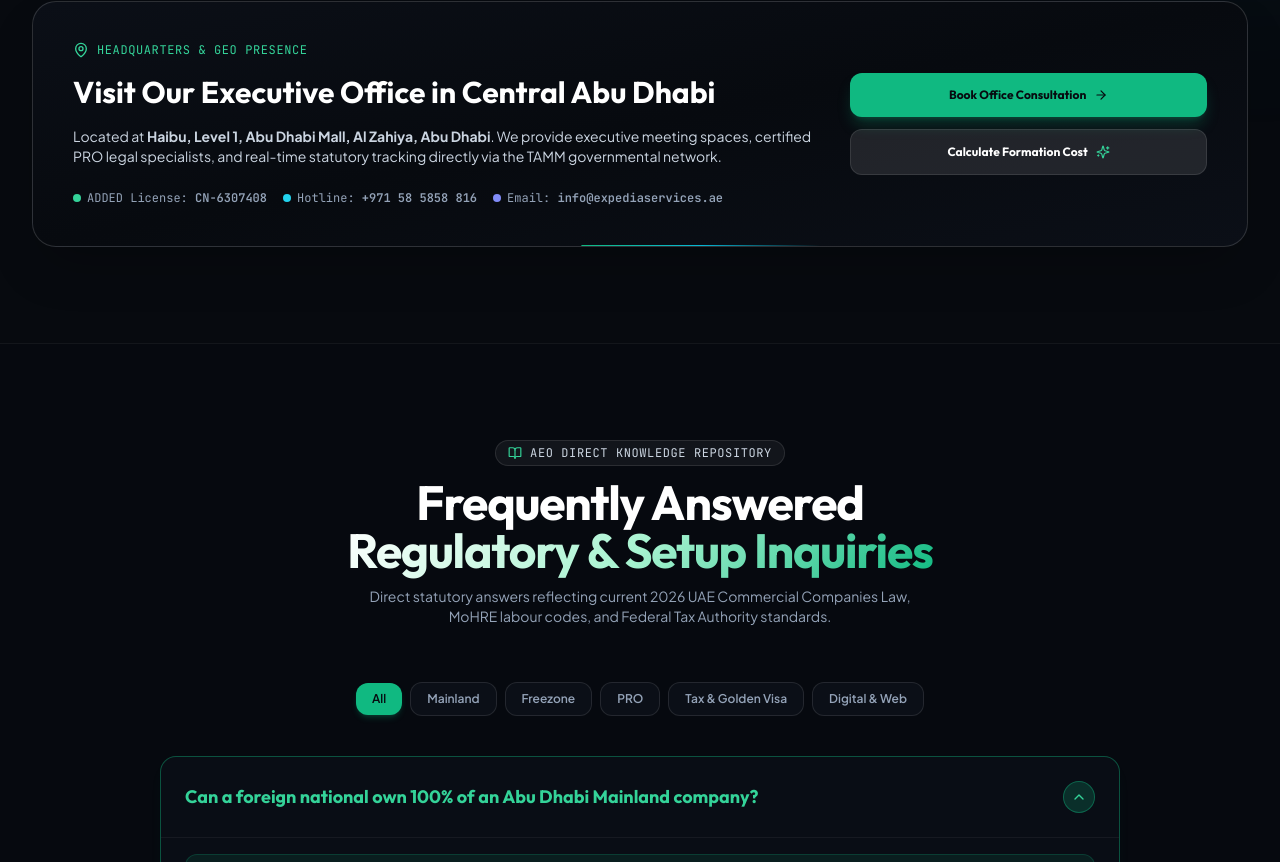
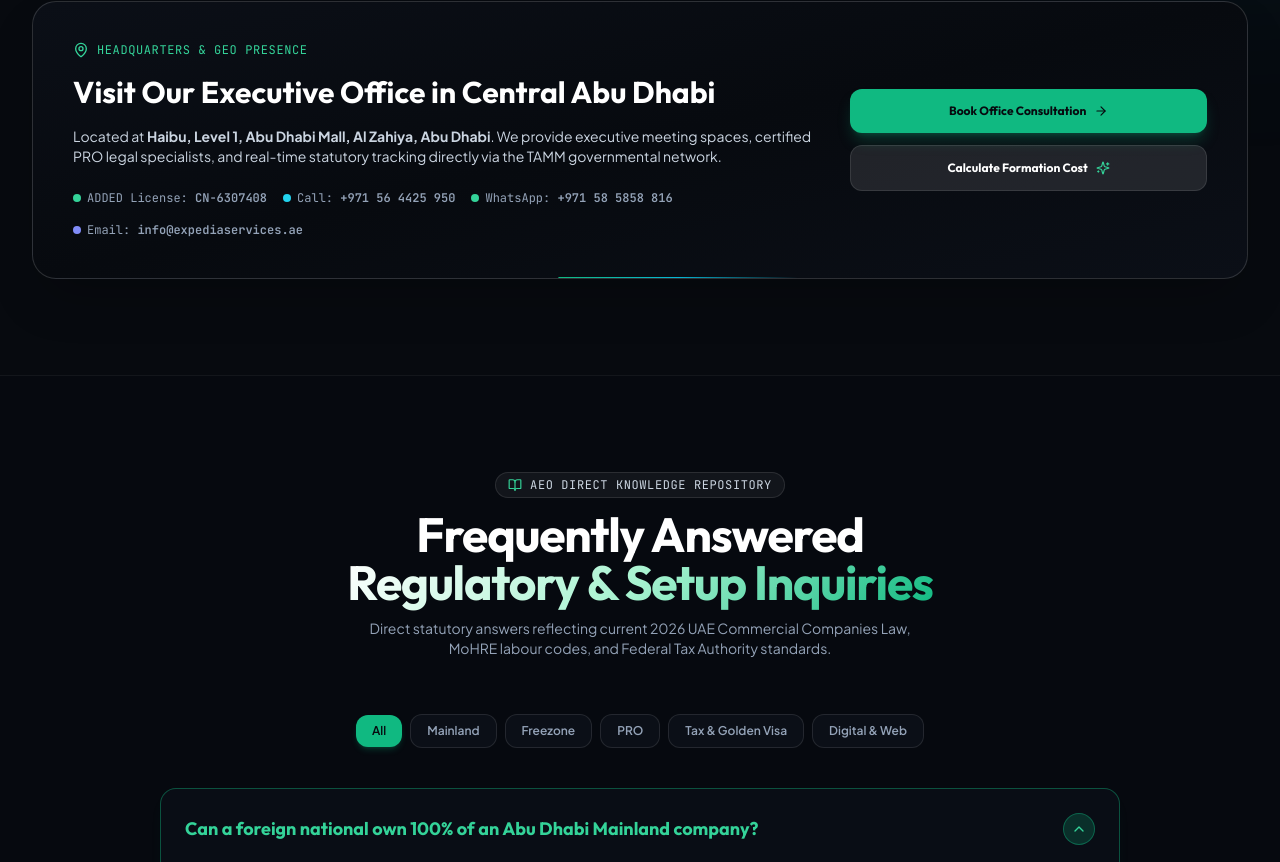
Before and after one commit to khalithcvr-art/antigravity-power, a React (Vite) app: page / in a window 1280 px wide. Shown: the part 9498-10360 px from the top of the page. Built offline with nearby package versions, Linux system fonts and the light colour scheme.

Commit message:
fix(contact): configure +971 56 4425 950 for direct voice calls and +971 58 5858 816 exclusively for WhatsApp

```diff
--- a/index.html
+++ b/index.html
@@ -40,7 +40,7 @@
           "url": "https://expediaservices.ae",
           "logo": "https://expediaservices.ae/assets/logo.png",
           "email": "info@expediaservices.ae",
-          "telephone": "+971585858816",
+          "telephone": "+971564425950",
           "address": {
             "@type": "PostalAddress",
             "streetAddress": "Haibu, Level 1, Abu Dhabi Mall",
@@ -102,7 +102,7 @@
           "@id": "https://expediaservices.ae/#service",
           "name": "Expedia Business Services UAE",
           "image": "https://expediaservices.ae/assets/hero-banner.jpg",
-          "telephone": "+971585858816",
+          "telephone": "+971564425950",
           "priceRange": "AED 5,750 - AED 35,000",
           "address": {
             "@type": "PostalAddress",
--- a/src/components/AboutSection.tsx
+++ b/src/components/AboutSection.tsx
@@ -268,7 +268,11 @@ export const AboutSection: React.FC<AboutSectionProps> = ({
                   </div>
                   <div className="flex items-center space-x-1.5 rtl:space-x-reverse">
                     <span className="w-2 h-2 rounded-full bg-cyan-400" />
-                    <span>Hotline: <strong>+971 58 5858 816</strong></span>
+                    <span>{isArabic ? 'هاتف الاتصال: ' : 'Call: '}<strong>+971 56 4425 950</strong></span>
+                  </div>
+                  <div className="flex items-center space-x-1.5 rtl:space-x-reverse">
+                    <span className="w-2 h-2 rounded-full bg-emerald-400" />
+                    <span>WhatsApp: <strong>+971 58 5858 816</strong></span>
                   </div>
                   <div className="flex items-center space-x-1.5 rtl:space-x-reverse">
                     <span className="w-2 h-2 rounded-full bg-indigo-400" />
--- a/src/data/jurisdictionPages.ts
+++ b/src/data/jurisdictionPages.ts
@@ -704,7 +704,8 @@ export const DEDICATED_PAGES: Record<string, DedicatedPageData> = {
         '1-Visa Package: AED 16,900 turnkey',
         'Activity Flex: Combine up to 7 commercial & service activities',
         'Official Partner: Expedia Business and Services L.L.C (CN-6307408)',
-        'Direct Phone / WhatsApp: +971 58 5858 816'
+        'Direct Call Hotline: +971 56 4425 950',
+        'Direct WhatsApp Channel: +971 58 5858 816'
       ],
       bulletFactsAr: [
         'السلطة المانحة: سلطة المنطقة الحرة الدولية إيفزا (دبي، الإمارات)',
@@ -712,7 +713,8 @@ export const DEDICATED_PAGES: Record<string, DedicatedPageData> = {
         'باقة التأشيرة الواحدة: 16,900 درهم شاملة',
         'مرونة الأنشطة: دمج حتى 7 أنشطة تجارية وخدمية',
         'الشريك المعتمد: شركة إكسبيديا لخدمات الأعمال ذ.م.م (CN-6307408)',
-        'هاتف / واتساب مباشر: 816 5858 58 971+'
+        'هاتف الاتصال المباشر: 950 4425 56 971+',
+        'الواتساب المباشر: 816 5858 58 971+'
       ]
     },
     schemaJson: {
--- a/src/data/siteData.ts
+++ b/src/data/siteData.ts
@@ -5,7 +5,8 @@ export const COMPANY_INFO = {
   brandName: "Expedia Business Services",
   brandNameAr: "إكسبيديا لخدمات الأعمال",
   tradeLicense: "CN-6307408",
-  phone: "+971 58 5858 816",
+  phone: "+971 56 4425 950",
+  whatsapp: "+971 58 5858 816",
   whatsappNumber: "971585858816",
   email: "info@expediaservices.ae",
   officeAddress: "Haibu, Level 1, Abu Dhabi Mall, Abu Dhabi, UAE",
```
